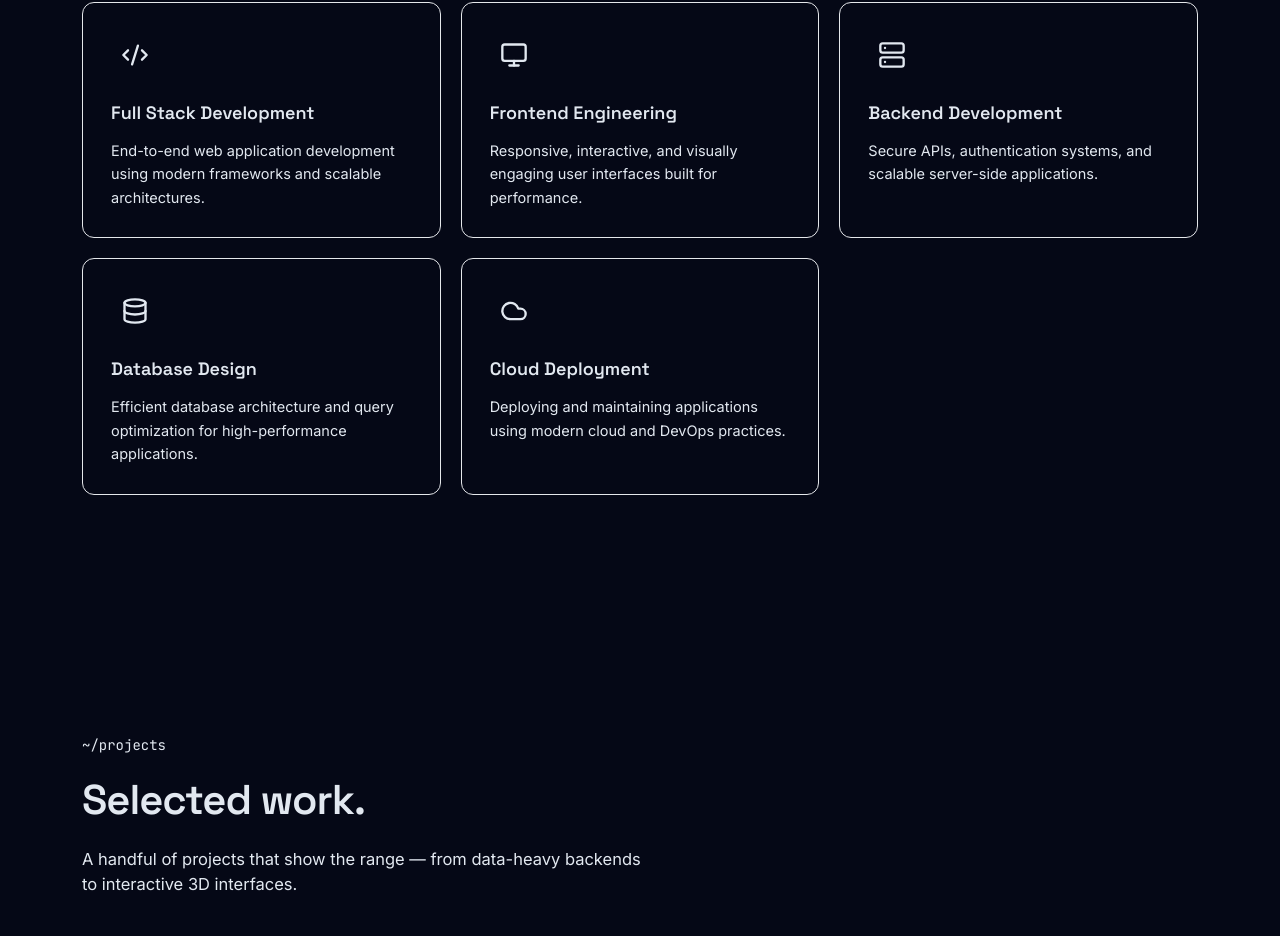
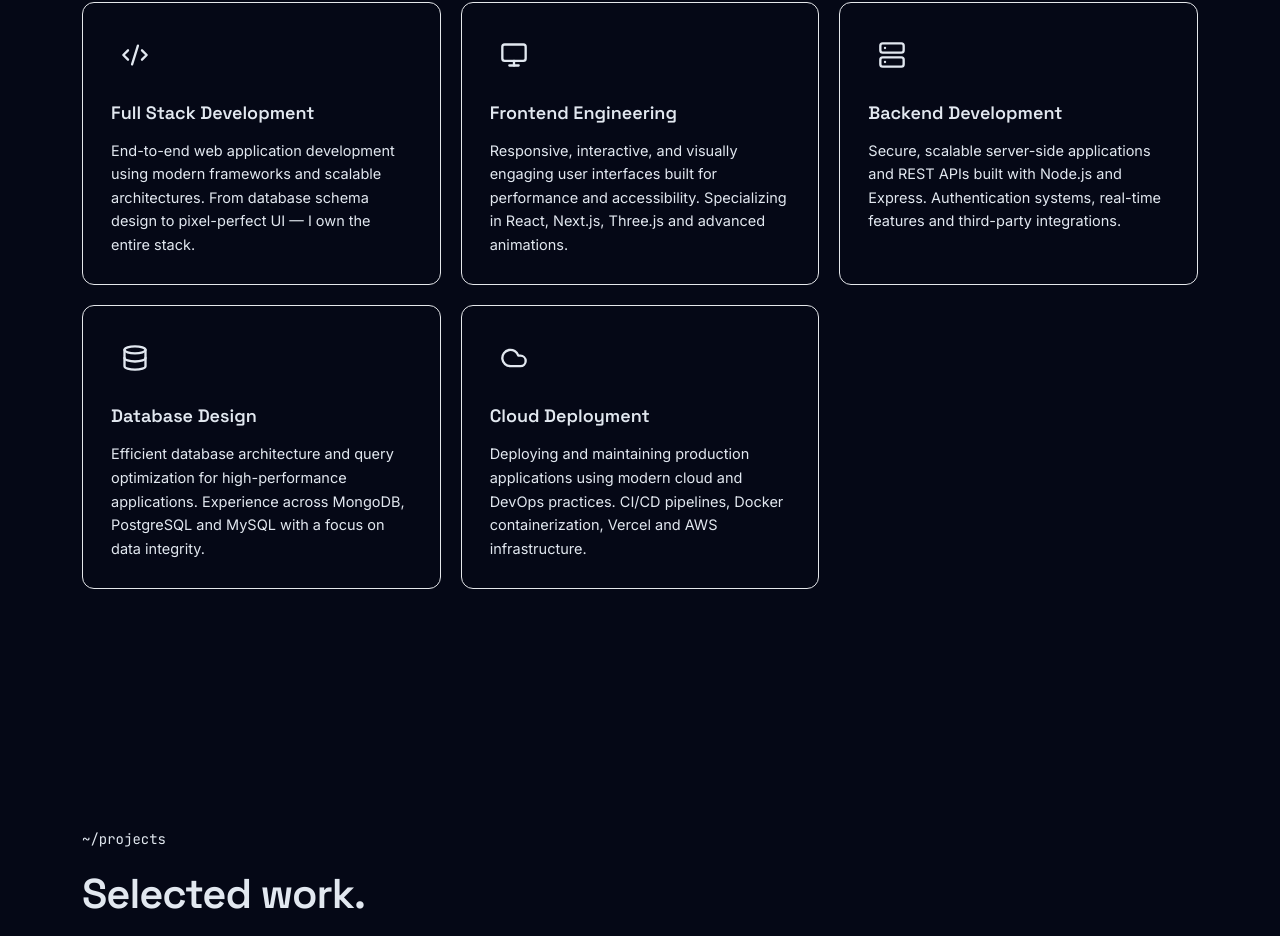
Before and after one commit to robelyinager12-web/my-portfolio, a Next.js app: page / in a window 1280 px wide. Shown: the part 2739-3675 px from the top of the page. Built offline with nearby package versions, Linux system fonts and the light colour scheme; no server answers.

Commit message:
add services data with five offerings and neon color assignments

```diff
--- a/src/data/services.ts
+++ b/src/data/services.ts
@@ -4,31 +4,36 @@ export const services: Service[] = [
   {
     title: 'Full Stack Development',
     description:
-      'End-to-end web application development using modern frameworks and scalable architectures.',
-    icon: 'fullstack'
+      'End-to-end web application development using modern frameworks and scalable architectures. From database schema design to pixel-perfect UI — I own the entire stack.',
+    icon: 'fullstack',
+    color: 'cyan'
   },
   {
     title: 'Frontend Engineering',
     description:
-      'Responsive, interactive, and visually engaging user interfaces built for performance.',
-    icon: 'frontend'
+      'Responsive, interactive, and visually engaging user interfaces built for performance and accessibility. Specializing in React, Next.js, Three.js and advanced animations.',
+    icon: 'frontend',
+    color: 'violet'
   },
   {
     title: 'Backend Development',
     description:
-      'Secure APIs, authentication systems, and scalable server-side applications.',
-    icon: 'backend'
+      'Secure, scalable server-side applications and REST APIs built with Node.js and Express. Authentication systems, real-time features and third-party integrations.',
+    icon: 'backend',
+    color: 'pink'
   },
   {
     title: 'Database Design',
     description:
-      'Efficient database architecture and query optimization for high-performance applications.',
-    icon: 'database'
+      'Efficient database architecture and query optimization for high-performance applications. Experience across MongoDB, PostgreSQL and MySQL with a focus on data integrity.',
+    icon: 'database',
+    color: 'cyan'
   },
   {
     title: 'Cloud Deployment',
     description:
-      'Deploying and maintaining applications using modern cloud and DevOps practices.',
-    icon: 'cloud'
+      'Deploying and maintaining production applications using modern cloud and DevOps practices. CI/CD pipelines, Docker containerization, Vercel and AWS infrastructure.',
+    icon: 'cloud',
+    color: 'violet'
   }
 ];
```
